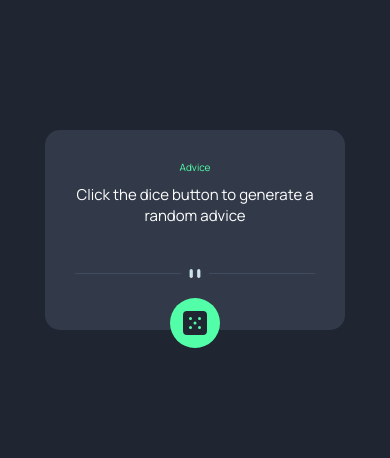
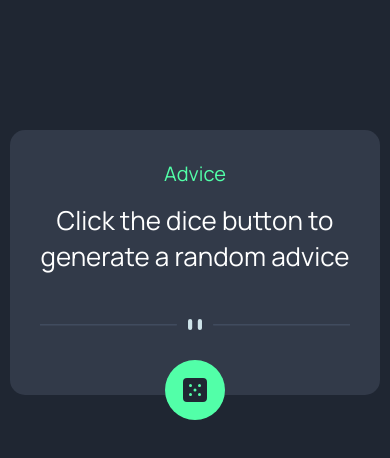
Before and after one commit to lenardatthebreakwater/advice-generator-app, a plain HTML site: page index.html in a window 390 px wide. Drawn offline with Linux system fonts and the light colour scheme.

Commit message:
Improved the responsiveness

```diff
--- a/style.css
+++ b/style.css
@@ -19,6 +19,8 @@
 body {
 	min-height: 100vh;
 	background-color: var(--primary-bg-color);
+	padding: 0px 10px;
+	overflow-y: clip;
 }
 
 img {
@@ -29,7 +31,7 @@ img {
 .container {
 	background-color: var(--secondary-bg-color);
 	width: 500px;
-	height: 300px;
+	height: 100%;
 	border-radius: 15px;
 	margin: 130px auto 0px auto;
 	padding: 30px 30px 0px 30px;
@@ -44,10 +46,10 @@ img {
 
 .container > p {
 	color: var(--primary-text-color);
-	height: 120px;
+	height: 100%;
+	min-height: 50px;
 	margin-bottom: 25px;
 	font-size: 26px;
-	overflow-y: clip;
 }
 
 #loader {
@@ -56,6 +58,8 @@ img {
 
 .container > img {
 	margin-bottom: 20px;
+	position: relative;
+	top: 20px;
 }
 
 .container > button {
@@ -65,6 +69,8 @@ img {
 	border-style: none;
 	background-color: var(--tertiary-bg-color);
 	cursor: pointer;
+	position: relative;
+	top: 20px;
 }
 
 .container > button > img {
@@ -73,19 +79,20 @@ img {
 
 @media (max-width: 530px){
 	.container {
-		width: 400px;
-		height: 250px;
+		width: 100%;
 	}
 
 	.container > p {
-		height: 100px;
-		font-size: 20px;
-		margin-bottom: 10px;
+		min-height: 50px;
 	}
 
 	.container h1 {
-		font-size: 15px;
 		margin-bottom: 15px;
+	}
+
+	.container > img {
+		position: relative;
+		top: 20px;
 	}
 
 	.container > button > img {
@@ -95,32 +102,8 @@ img {
 	.container > button {
 		width: 60px;
 		height: 60px;
-	}
-}
-
-@media (max-width: 440px){
-	.container {
-		width: 300px;
-		height: 200px;
+		position: relative;
+		top: 30px;
 	}
 
-	.container > p {
-		height: 80px;
-		font-size: 15px;
-		margin-bottom: 5px;
-	}
-
-	.container h1 {
-		font-size: 10px;
-		margin-bottom: 10px;
-	}
-
-	.container > button > img {
-		margin: 10px auto;
-	}
-
-	.container > button {
-		width: 50px;
-		height: 50px;
-	}
 }
```
